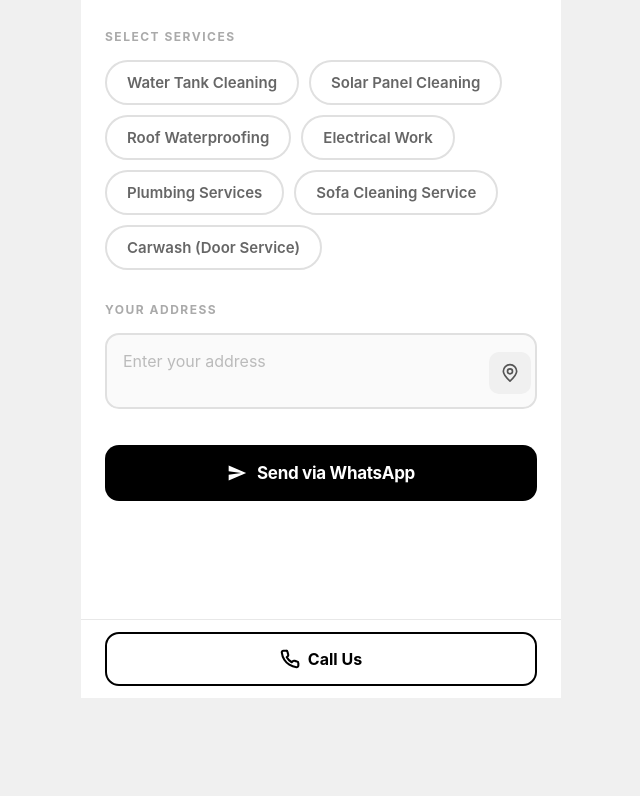
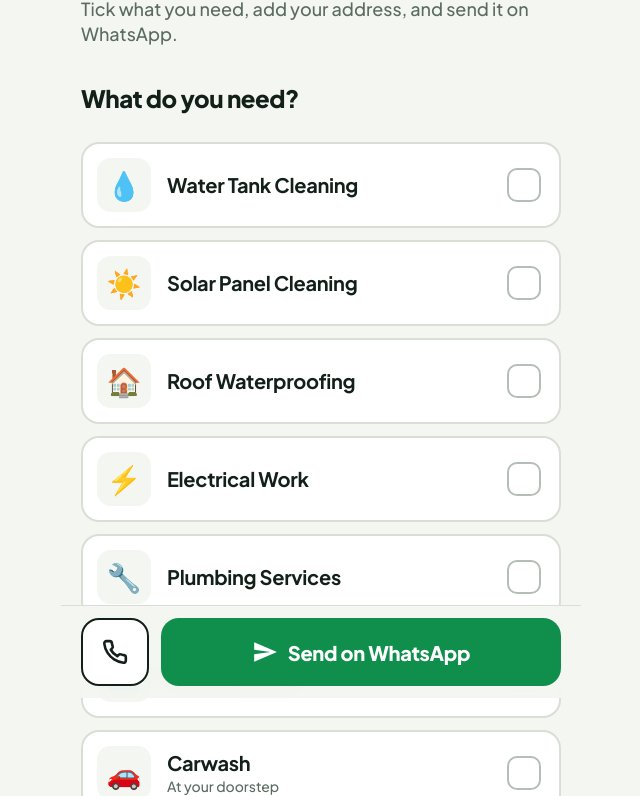
Before and after one commit to pariflex1/bsr, a plain HTML site: page index.html in a window 1280 px wide. Shown: the part 102-898 px from the top of the page, without its empty margins (319-959 px from the left). Before the commit the page ends 800 px from the top, so only its background shows below. Drawn offline with Linux system fonts and the light colour scheme.

Commit message:
Update index.html

```diff
--- a/index.html
+++ b/index.html
@@ -2,157 +2,229 @@
 <html lang="en">
 <head>
 <meta charset="UTF-8">
-  <meta name="viewport" content="width=device-width, initial-scale=1.0, maximum-scale=1.0, user-scalable=no">
+<meta name="viewport" content="width=device-width, initial-scale=1, viewport-fit=cover">
 <title>Book a Service</title>
+<link rel="preconnect" href="https://fonts.googleapis.com">
+<link rel="preconnect" href="https://fonts.gstatic.com" crossorigin>
+<link href="https://fonts.googleapis.com/css2?family=Plus+Jakarta+Sans:wght@500;600;700;800&display=swap" rel="stylesheet">
 <style>
-    * { margin: 0; padding: 0; box-sizing: border-box; }
+  :root {
+    --ink: #13201a;
+    --muted: #5b6b62;
+    --paper: #f4f6f1;
+    --card: #ffffff;
+    --line: #d9dfd6;
+    --green: #0f8f4b;
+    --green-dark: #0a6e39;
+    --green-tint: #e3f4ea;
+    --red: #c4261d;
+    --radius: 18px;
+  }
+  * { margin: 0; padding: 0; box-sizing: border-box; -webkit-tap-highlight-color: transparent; }
+  html { scroll-padding-bottom: 140px; }
   body {
-      font-family: -apple-system, BlinkMacSystemFont, "Segoe UI", Roboto, sans-serif;
-      background: #f0f0f0; color: #111; min-height: 100vh;
-      display: flex; justify-content: center;
+    font-family: "Plus Jakarta Sans", -apple-system, BlinkMacSystemFont, "Segoe UI", Roboto, sans-serif;
+    background: var(--paper); color: var(--ink); min-height: 100vh;
+    display: flex; justify-content: center; font-size: 18px; line-height: 1.4;
   }
-    .container { width: 100%; max-width: 480px; min-height: 100vh; background: #fff; }
-    .header { padding: 40px 24px 32px; }
-    .header h1 { font-size: 32px; font-weight: 800; color: #000; letter-spacing: -1px; line-height: 1; }
-    .header p { font-size: 15px; color: #999; margin-top: 8px; }
-    .section { padding: 0 24px; }
-    .label { font-size: 12px; font-weight: 700; text-transform: uppercase; letter-spacing: 1.5px; color: #aaa; margin-bottom: 16px; }
-    .tabs { display: flex; flex-wrap: wrap; gap: 10px; }
-    .tab {
-      padding: 11px 20px; border: 2px solid #e0e0e0; border-radius: 100px;
-      font-size: 15px; font-weight: 600; color: #666; background: #fff; cursor: pointer;
-      transition: all .15s ease; user-select: none; -webkit-tap-highlight-color: transparent;
+  .container { width: 100%; max-width: 520px; padding: 0 20px 170px; }
+
+  /* Header */
+  .header { padding: 44px 0 28px; }
+  .header h1 { font-size: 42px; font-weight: 800; letter-spacing: -1.5px; line-height: 1.05; }
+  .header p { font-size: 18px; color: var(--muted); margin-top: 10px; font-weight: 500; }
+
+  /* Section headings */
+  .step { display: flex; align-items: baseline; justify-content: space-between; margin: 8px 0 14px; }
+  .step h2 { font-size: 24px; font-weight: 800; letter-spacing: -.5px; }
+  .count { font-size: 15px; font-weight: 700; color: var(--green-dark); background: var(--green-tint); padding: 5px 12px; border-radius: 100px; opacity: 0; transition: opacity .2s; }
+  .count.show { opacity: 1; }
+
+  /* Service checkbox cards */
+  .services { display: grid; gap: 12px; border: 0; }
+  .svc { position: relative; display: block; cursor: pointer; }
+  .svc input {
+    position: absolute; opacity: 0; inset: 0; width: 100%; height: 100%; cursor: pointer; margin: 0;
   }
-    .tab:active { transform: scale(.95); }
-    .tab.on { background: #111; color: #fff; border-color: #111; }
-    .tab-error, .addr-error { font-size: 13px; color: #c00; margin-top: 12px; display: none; }
-    .tab-error.show, .addr-error.show { display: block; }
-    .addr-section { padding: 32px 24px 0; }
+  .svc-body {
+    display: flex; align-items: center; gap: 16px; min-height: 80px;
+    padding: 14px 18px 14px 14px; background: var(--card);
+    border: 2.5px solid var(--line); border-radius: var(--radius);
+    transition: border-color .15s, background .15s, transform .1s;
+  }
+  .svc:active .svc-body { transform: scale(.98); }
+  .svc-icon {
+    flex: none; width: 54px; height: 54px; border-radius: 14px; background: var(--paper);
+    display: flex; align-items: center; justify-content: center; font-size: 28px;
+    transition: background .15s;
+  }
+  .svc-name { flex: 1; font-size: 20px; font-weight: 700; letter-spacing: -.3px; line-height: 1.2; }
+  .svc-name small { display: block; font-size: 14px; font-weight: 500; color: var(--muted); margin-top: 3px; letter-spacing: 0; }
+  .box {
+    flex: none; width: 34px; height: 34px; border-radius: 10px; border: 2.5px solid #b4beb7;
+    background: #fff; display: flex; align-items: center; justify-content: center;
+    transition: background .15s, border-color .15s;
+  }
+  .box svg { width: 20px; height: 20px; stroke: #fff; stroke-width: 3.5; fill: none; stroke-linecap: round; stroke-linejoin: round; stroke-dasharray: 24; stroke-dashoffset: 24; transition: stroke-dashoffset .2s ease; }
+  .svc input:checked ~ .svc-body { border-color: var(--green); background: var(--green-tint); }
+  .svc input:checked ~ .svc-body .svc-icon { background: #fff; }
+  .svc input:checked ~ .svc-body .box { background: var(--green); border-color: var(--green); }
+  .svc input:checked ~ .svc-body .box svg { stroke-dashoffset: 0; }
+  .svc input:focus-visible ~ .svc-body { outline: 3px solid var(--ink); outline-offset: 2px; }
+
+  .err { font-size: 16px; font-weight: 600; color: var(--red); margin-top: 12px; display: none; }
+  .err.show { display: block; }
+
+  /* Address */
+  .addr-section { margin-top: 36px; }
   .addr-box { position: relative; }
   .addr-input {
-      width: 100%; padding: 16px; padding-right: 52px; border: 2px solid #e0e0e0;
-      border-radius: 14px; font-size: 16px; color: #111; background: #fafafa; outline: none;
-      font-family: inherit; resize: none; min-height: 56px; transition: border-color .2s;
+    width: 100%; padding: 18px; border: 2.5px solid var(--line); border-radius: var(--radius);
+    font-size: 19px; font-weight: 500; color: var(--ink); background: var(--card); outline: none;
+    font-family: inherit; resize: none; min-height: 110px; line-height: 1.4; transition: border-color .15s;
   }
-    .addr-input:focus { border-color: #111; background: #fff; }
-    .addr-input::placeholder { color: #bbb; }
-    .addr-input.error { border-color: #c00; }
+  .addr-input:focus { border-color: var(--ink); }
+  .addr-input::placeholder { color: #93a097; }
+  .addr-input.error { border-color: var(--red); }
   .loc-btn {
-      position: absolute; right: 6px; top: 50%; transform: translateY(-50%);
-      width: 42px; height: 42px; border: none; background: #f0f0f0; border-radius: 10px;
-      cursor: pointer; display: flex; align-items: center; justify-content: center;
-      transition: background .15s; -webkit-tap-highlight-color: transparent;
+    margin-top: 12px; width: 100%; min-height: 60px; padding: 14px 18px;
+    display: flex; align-items: center; justify-content: center; gap: 10px;
+    border: 2.5px solid var(--ink); border-radius: var(--radius); background: transparent; color: var(--ink);
+    font-family: inherit; font-size: 18px; font-weight: 700; cursor: pointer; transition: background .15s;
   }
-    .loc-btn:active { background: #ddd; }
-    .loc-btn:hover { background: #e5e5e5; }
-    .loc-btn.loading { pointer-events: none; }
-    .loc-btn svg { width: 20px; height: 20px; color: #555; }
-    .spin { width: 18px; height: 18px; border: 2.5px solid #999; border-top-color: transparent; border-radius: 50%; animation: rotate .6s linear infinite; }
+  .loc-btn:active { background: #e6eae3; }
+  .loc-btn.loading { pointer-events: none; opacity: .75; }
+  .loc-btn svg { width: 24px; height: 24px; }
+  .spin { width: 22px; height: 22px; border: 3px solid var(--ink); border-top-color: transparent; border-radius: 50%; animation: rotate .6s linear infinite; }
   @keyframes rotate { to { transform: rotate(360deg); } }
-    .submit-section { padding: 32px 24px; }
-    .submit-btn {
-      width: 100%; padding: 18px; background: #000; color: #fff; border: none;
-      border-radius: 14px; font-size: 17px; font-weight: 700; cursor: pointer;
-      font-family: inherit; display: flex; align-items: center; justify-content: center;
-      gap: 10px; transition: background .15s; letter-spacing: -.3px;
-    }
-    .submit-btn:active { background: #333; }
-    .submit-btn svg { width: 20px; height: 20px; }
-    .spacer { height: 80px; }
-    .call-bar {
+  .loc-ok { font-size: 15px; font-weight: 600; color: var(--green-dark); margin-top: 10px; display: none; }
+  .loc-ok.show { display: block; }
+
+  /* Bottom action bar */
+  .bar {
     position: fixed; bottom: 0; left: 50%; transform: translateX(-50%);
-      width: 100%; max-width: 480px; padding: 12px 24px;
-      padding-bottom: calc(12px + env(safe-area-inset-bottom));
-      background: rgba(255,255,255,.95); backdrop-filter: blur(12px);
-      -webkit-backdrop-filter: blur(12px); border-top: 1px solid #e8e8e8;
+    width: 100%; max-width: 520px; padding: 12px 20px calc(12px + env(safe-area-inset-bottom));
+    background: rgba(244,246,241,.94); backdrop-filter: blur(14px); -webkit-backdrop-filter: blur(14px);
+    border-top: 1px solid var(--line); display: flex; gap: 12px;
   }
   .call-link {
-      display: flex; align-items: center; justify-content: center; gap: 8px; width: 100%;
-      padding: 15px; border: 2px solid #000; border-radius: 14px; background: #fff;
-      color: #000; font-size: 16px; font-weight: 700; text-decoration: none;
-      transition: background .15s; font-family: inherit;
+    flex: none; width: 68px; display: flex; align-items: center; justify-content: center;
+    border: 2.5px solid var(--ink); border-radius: var(--radius); color: var(--ink); background: #fff; text-decoration: none;
   }
-    .call-link:active { background: #f5f5f5; }
-    .call-link svg { width: 20px; height: 20px; }
+  .call-link:active { background: #e6eae3; }
+  .call-link svg { width: 26px; height: 26px; }
+  .submit-btn {
+    flex: 1; min-height: 68px; padding: 12px 18px; background: var(--green); color: #fff; border: none;
+    border-radius: var(--radius); font-family: inherit; font-size: 20px; font-weight: 800; letter-spacing: -.3px;
+    cursor: pointer; display: flex; align-items: center; justify-content: center; gap: 10px; transition: background .15s;
+  }
+  .submit-btn:active { background: var(--green-dark); }
+  .submit-btn svg { width: 26px; height: 26px; }
+  .call-link:focus-visible, .submit-btn:focus-visible, .loc-btn:focus-visible { outline: 3px solid var(--ink); outline-offset: 2px; }
+
+  /* Toast */
   .toast {
-      position: fixed; top: 24px; left: 50%; transform: translateX(-50%) translateY(-120px);
-      background: #111; color: #fff; padding: 14px 28px; border-radius: 12px;
-      font-size: 14px; font-weight: 600; z-index: 999; transition: transform .3s ease;
-      max-width: 88%; text-align: center;
+    position: fixed; top: 20px; left: 50%; transform: translateX(-50%) translateY(-140px);
+    background: var(--ink); color: #fff; padding: 16px 26px; border-radius: 14px;
+    font-size: 16px; font-weight: 600; z-index: 999; transition: transform .3s ease; max-width: 90%; text-align: center;
   }
   .toast.show { transform: translateX(-50%) translateY(0); }
-    .toast.bad { background: #c00; }
+  .toast.bad { background: var(--red); }
+
+  @media (prefers-reduced-motion: reduce) { * { transition: none !important; animation-duration: 0s !important; } }
+  @media (max-width: 360px) { .header h1 { font-size: 36px; } .svc-name { font-size: 18px; } }
 </style>
 </head>
 <body>
 <div class="container">
   <div class="header">
     <h1>Book a Service</h1>
-    <p>Select what you need and your address</p>
+    <p>Tick what you need, add your address, and send it on WhatsApp.</p>
   </div>
 
-  <div class="section">
-    <div class="label">Select Services</div>
-    <div class="tabs" id="tabs">
-      <div class="tab" onclick="pick(this)">Water Tank Cleaning</div>
-      <div class="tab" onclick="pick(this)">Solar Panel Cleaning</div>
-      <div class="tab" onclick="pick(this)">Roof Waterproofing</div>
-      <div class="tab" onclick="pick(this)">Electrical Work</div>
-      <div class="tab" onclick="pick(this)">Plumbing Services</div>
-      <div class="tab" onclick="pick(this)">Sofa Cleaning Service</div>
-      <div class="tab" onclick="pick(this)">Carwash (Door Service)</div>
-    </div>
-    <div class="tab-error" id="tabErr">Please select at least one service</div>
-  </div>
+  <fieldset class="services" id="services">
+    <legend class="step" style="width:100%; float:left; margin-bottom:14px;">
+      <h2>What do you need?</h2>
+      <span class="count" id="count"></span>
+    </legend>
+
+    <label class="svc"><input type="checkbox" value="Water Tank Cleaning" onchange="changed()">
+      <span class="svc-body"><span class="svc-icon">💧</span><span class="svc-name">Water Tank Cleaning</span>
+      <span class="box"><svg viewBox="0 0 24 24"><path d="M4 12.5l5 5L20 6.5"/></svg></span></span></label>
+
+    <label class="svc"><input type="checkbox" value="Solar Panel Cleaning" onchange="changed()">
+      <span class="svc-body"><span class="svc-icon">☀️</span><span class="svc-name">Solar Panel Cleaning</span>
+      <span class="box"><svg viewBox="0 0 24 24"><path d="M4 12.5l5 5L20 6.5"/></svg></span></span></label>
+
+    <label class="svc"><input type="checkbox" value="Roof Waterproofing" onchange="changed()">
+      <span class="svc-body"><span class="svc-icon">🏠</span><span class="svc-name">Roof Waterproofing</span>
+      <span class="box"><svg viewBox="0 0 24 24"><path d="M4 12.5l5 5L20 6.5"/></svg></span></span></label>
+
+    <label class="svc"><input type="checkbox" value="Electrical Work" onchange="changed()">
+      <span class="svc-body"><span class="svc-icon">⚡</span><span class="svc-name">Electrical Work</span>
+      <span class="box"><svg viewBox="0 0 24 24"><path d="M4 12.5l5 5L20 6.5"/></svg></span></span></label>
+
+    <label class="svc"><input type="checkbox" value="Plumbing Services" onchange="changed()">
+      <span class="svc-body"><span class="svc-icon">🔧</span><span class="svc-name">Plumbing Services</span>
+      <span class="box"><svg viewBox="0 0 24 24"><path d="M4 12.5l5 5L20 6.5"/></svg></span></span></label>
+
+    <label class="svc"><input type="checkbox" value="Sofa Cleaning Service" onchange="changed()">
+      <span class="svc-body"><span class="svc-icon">🛋️</span><span class="svc-name">Sofa Cleaning</span>
+      <span class="box"><svg viewBox="0 0 24 24"><path d="M4 12.5l5 5L20 6.5"/></svg></span></span></label>
+
+    <label class="svc"><input type="checkbox" value="Carwash (Door Service)" onchange="changed()">
+      <span class="svc-body"><span class="svc-icon">🚗</span><span class="svc-name">Carwash<small>At your doorstep</small></span>
+      <span class="box"><svg viewBox="0 0 24 24"><path d="M4 12.5l5 5L20 6.5"/></svg></span></span></label>
+  </fieldset>
+  <div class="err" id="tabErr" role="alert">Please tick at least one service</div>
 
   <div class="addr-section">
-    <div class="label">Your Address</div>
+    <div class="step"><h2>Where should we come?</h2></div>
     <div class="addr-box">
-      <textarea class="addr-input" id="addr" placeholder="Enter your address" rows="2"></textarea>
-      <button class="loc-btn" id="locBtn" type="button" onclick="getLoc()" title="Get current location" aria-label="Get current location">
-        <svg viewBox="0 0 24 24" fill="none" stroke="currentColor" stroke-width="2" stroke-linecap="round" stroke-linejoin="round">
-          <circle cx="12" cy="10" r="3"/>
-          <path d="M12 21.7C17.3 17 20 13 20 10a8 8 0 1 0-16 0c0 3 2.7 7 8 11.7z"/>
+      <textarea class="addr-input" id="addr" placeholder="House no., street, area, city" rows="3" aria-label="Your address"></textarea>
+    </div>
+    <div class="err" id="addrErr" role="alert">Please enter your address</div>
+
+    <button class="loc-btn" id="locBtn" type="button" onclick="getLoc()">
+      <svg viewBox="0 0 24 24" fill="none" stroke="currentColor" stroke-width="2.2" stroke-linecap="round" stroke-linejoin="round" aria-hidden="true">
+        <circle cx="12" cy="10" r="3"/><path d="M12 21.7C17.3 17 20 13 20 10a8 8 0 1 0-16 0c0 3 2.7 7 8 11.7z"/>
       </svg>
+      <span id="locLabel">Use my current location</span>
     </button>
-    </div>
-    <div class="addr-error" id="addrErr">Please enter your address</div>
+    <div class="loc-ok" id="locOk"></div>
 
     <!-- Hidden location fields: populated only after location permission succeeds -->
     <input type="hidden" id="latitude" name="latitude">
     <input type="hidden" id="longitude" name="longitude">
     <input type="hidden" id="locationAccuracy" name="locationAccuracy">
   </div>
-
-  <div class="submit-section">
-    <button class="submit-btn" type="button" onclick="send()">
-      <svg viewBox="0 0 24 24" fill="currentColor"><path d="M2.01 21L23 12 2.01 3 2 10l15 2-15 2z"/></svg>
-      Send via WhatsApp
-    </button>
 </div>
 
-  <div class="spacer"></div>
-
-  <div class="call-bar">
-    <a href="tel:+919793871934" class="call-link">
-      <svg viewBox="0 0 24 24" fill="none" stroke="currentColor" stroke-width="2.5" stroke-linecap="round" stroke-linejoin="round">
+<div class="bar">
+  <a href="tel:+919793871934" class="call-link" aria-label="Call us">
+    <svg viewBox="0 0 24 24" fill="none" stroke="currentColor" stroke-width="2.4" stroke-linecap="round" stroke-linejoin="round">
       <path d="M22 16.92v3a2 2 0 0 1-2.18 2 19.79 19.79 0 0 1-8.63-3.07 19.5 19.5 0 0 1-6-6 19.79 19.79 0 0 1-3.07-8.67A2 2 0 0 1 4.11 2h3a2 2 0 0 1 2 1.72c.127.96.361 1.903.7 2.81a2 2 0 0 1-.45 2.11L8.09 9.91a16 16 0 0 0 6 6l1.27-1.27a2 2 0 0 1 2.11-.45c.907.339 1.85.573 2.81.7A2 2 0 0 1 22 16.92z"/>
     </svg>
-      Call Us
   </a>
-  </div>
+  <button class="submit-btn" type="button" onclick="send()">
+    <svg viewBox="0 0 24 24" fill="currentColor" aria-hidden="true"><path d="M2.01 21L23 12 2.01 3 2 10l15 2-15 2z"/></svg>
+    Send on WhatsApp
+  </button>
 </div>
 
 <div class="toast" id="toast" role="status" aria-live="polite"></div>
 
 <script>
-  function pick(el) {
-    el.classList.toggle('on');
-    document.getElementById('tabErr').classList.remove('show');
+  function changed() {
+    const n = getSelected().length;
+    const c = document.getElementById('count');
+    c.textContent = n + ' selected';
+    c.classList.toggle('show', n > 0);
+    if (n) document.getElementById('tabErr').classList.remove('show');
   }
 
   function getSelected() {
-    return [...document.querySelectorAll('.tab.on')].map(t => t.textContent.trim());
+    return [...document.querySelectorAll('#services input:checked')].map(i => i.value);
   }
 
   function setHiddenLocation(lat = '', lng = '', accuracy = '') {
@@ -164,24 +236,19 @@
   function getLoc() {
     const btn = document.getElementById('locBtn');
     const svg = btn.querySelector('svg');
+    const label = document.getElementById('locLabel');
 
-    if (!navigator.geolocation) {
-      msg('Location is not supported by this browser', true);
-      return;
-    }
-
-    if (!window.isSecureContext) {
-      msg('Location requires HTTPS or localhost', true);
-      return;
-    }
+    if (!navigator.geolocation) { msg('Location is not supported by this browser', true); return; }
+    if (!window.isSecureContext) { msg('Location requires HTTPS or localhost', true); return; }
 
     btn.classList.add('loading');
     svg.style.display = 'none';
+    label.textContent = 'Finding your location…';
 
     const s = document.createElement('div');
     s.className = 'spin';
     s.id = 'sp';
-    btn.appendChild(s);
+    btn.prepend(s);
 
     navigator.geolocation.getCurrentPosition(
       async (p) => {
@@ -189,54 +256,45 @@
         const lng = p.coords.longitude;
         const accuracy = Math.round(p.coords.accuracy);
 
-        // Save coordinates and accuracy in hidden fields.
         setHiddenLocation(lat, lng, accuracy);
 
-        // Use reverse geocoding to fill the visible address.
         try {
           const url = `https://nominatim.openstreetmap.org/reverse?lat=${encodeURIComponent(lat)}&lon=${encodeURIComponent(lng)}&format=jsonv2`;
-          const response = await fetch(url, {
-            headers: { 'Accept': 'application/json' }
-          });
-
+          const response = await fetch(url, { headers: { 'Accept': 'application/json' } });
           if (!response.ok) throw new Error('Address lookup failed');
-
           const data = await response.json();
-          document.getElementById('addr').value =
-            data.display_name || `${lat.toFixed(6)}, ${lng.toFixed(6)}`;
+          document.getElementById('addr').value = data.display_name || `${lat.toFixed(6)}, ${lng.toFixed(6)}`;
         } catch {
-          document.getElementById('addr').value =
-            `${lat.toFixed(6)}, ${lng.toFixed(6)}`;
+          document.getElementById('addr').value = `${lat.toFixed(6)}, ${lng.toFixed(6)}`;
         }
 
         document.getElementById('addr').classList.remove('error');
         document.getElementById('addrErr').classList.remove('show');
+        const ok = document.getElementById('locOk');
+        ok.textContent = `✓ Location captured (accuracy about ${accuracy} m)`;
+        ok.classList.add('show');
         msg(`Location captured (accuracy about ${accuracy} m)`, false);
-        done();
+        done('Update my location');
       },
       (error) => {
         setHiddenLocation();
-
+        document.getElementById('locOk').classList.remove('show');
         const messages = {
           1: 'Location permission denied. Allow location access and try again.',
           2: 'Location unavailable. Please enable device location services.',
           3: 'Location timed out. Please try again.'
         };
-
         msg(messages[error.code] || 'Could not get location', true);
-        done();
+        done('Use my current location');
       },
-      {
-        enableHighAccuracy: true,
-        timeout: 20000,
-        maximumAge: 0
-      }
+      { enableHighAccuracy: true, timeout: 20000, maximumAge: 0 }
     );
 
-    function done() {
+    function done(text) {
       const spinner = document.getElementById('sp');
       if (spinner) spinner.remove();
       svg.style.display = '';
+      label.textContent = text;
       btn.classList.remove('loading');
     }
   }
@@ -247,19 +305,12 @@
     const addr = addrEl.value.trim();
     let ok = true;
 
-    if (!services.length) {
-      document.getElementById('tabErr').classList.add('show');
-      ok = false;
-    }
-
-    if (!addr) {
-      addrEl.classList.add('error');
-      document.getElementById('addrErr').classList.add('show');
-      ok = false;
-    }
+    if (!services.length) { document.getElementById('tabErr').classList.add('show'); ok = false; }
+    if (!addr) { addrEl.classList.add('error'); document.getElementById('addrErr').classList.add('show'); ok = false; }
 
     if (!ok) {
       msg('Fill in the required fields', true);
+      (services.length ? addrEl : document.getElementById('services')).scrollIntoView({ behavior: 'smooth', block: 'center' });
       return;
     }
 
@@ -267,9 +318,7 @@
     const lng = document.getElementById('longitude').value;
     const accuracy = document.getElementById('locationAccuracy').value;
     const list = services.map((service, i) => `${i + 1}. ${service}`).join('\n');
-    const mapLink = lat && lng
-      ? `https://www.google.com/maps?q=${lat},${lng}`
-      : 'GPS location was not captured';
+    const mapLink = lat && lng ? `https://www.google.com/maps?q=${lat},${lng}` : 'GPS location was not captured';
 
     const text =
       `*Service Booking Request*\n\n` +
```
Lines whose indentation alone changed are shown as unchanged.
